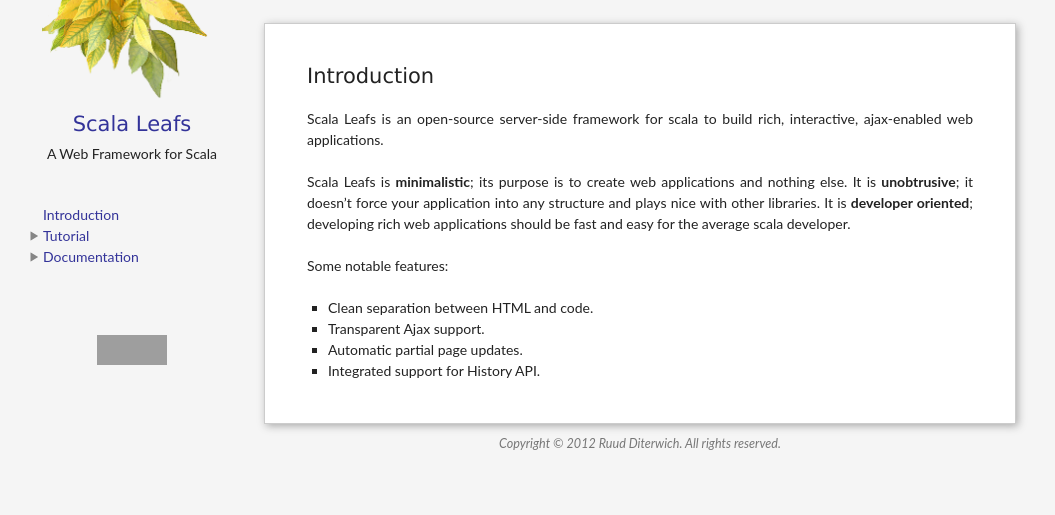
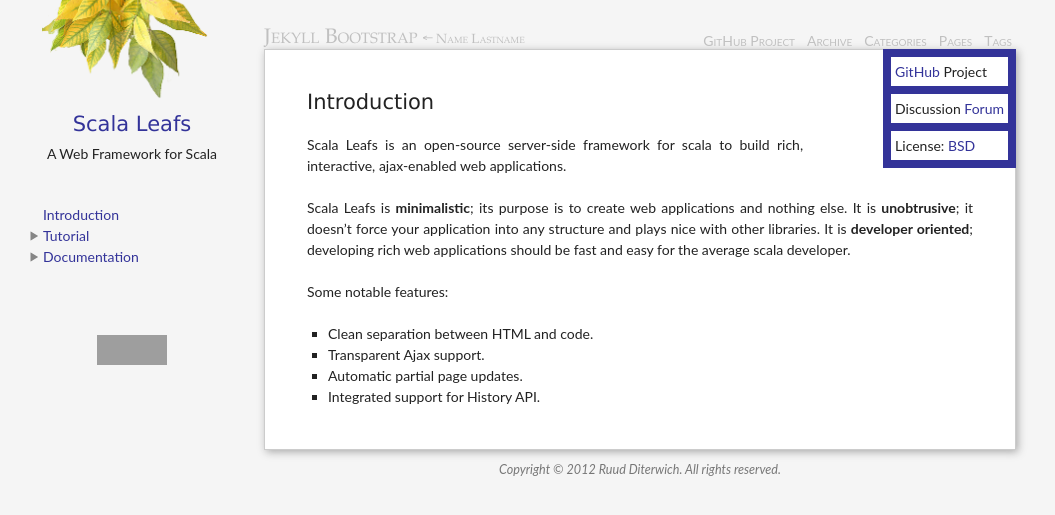
Before and after one commit to scalastuff/scalaleafs, a Jekyll site: the page built from index.md, in a window 1280 px wide. Shown: the top 515 px of the page, without its empty margins (0-1055 px from the left). Built offline with Jekyll 4.4.1, drawn with Linux system fonts in a browser that asks for light colours; grey boxes are pictures that could not be loaded.

Commit message:
Updated _layouts/default.html

```diff
--- a/_layouts/default.html
+++ b/_layouts/default.html
@@ -58,6 +58,27 @@
       </td>
 
                 <td style="vertical-align: top">
+
+                  <div id="header">
+    <h1>
+    	<a href="/preview/mark-reid" title="Jekyll Bootstrap">Jekyll Bootstrap</a>
+    	<span class="byline">← <a href="/preview/mark-reid">Name Lastname</a></span>
+    </h1>
+    <ul class="nav">
+      <li><a class="home" href="https://github.com/scalastuff/scalaleafs">GitHub Project</a></li>
+    	<li><a href="/preview/mark-reid/archive.html">Archive</a></li>
+    	<li><a href="/preview/mark-reid/categories.html">Categories</a></li>
+    	<li><a href="/preview/mark-reid/pages.html">Pages</a></li>
+    	<li><a href="/preview/mark-reid/tags.html">Tags</a></li>
+    </ul>
+  </div>
+
+                  <div style="float:right; margin-left: 80px; margin-bottom: 20px; background-color: #339">
+<div style="margin: 8px; padding: 4px; background-color: white;"><a href="https://github.com/scalastuff/scalaleafs">GitHub</a> Project</div>
+<div style="margin: 8px; padding: 4px; background-color: white;">Discussion <a href="https://groups.google.com/forum/#!forum/scalaleafs">Forum</a></div>
+<div style="margin: 8px; padding: 4px; background-color: white;">License: <a href="https://github.com/scalastuff/scalaleafs/blob/master/LICENSE.TXT">BSD</a></div>
+</div>
+
         <div id="page">
         <h1>{{ page.title }}</h1>
           {{ content }}
```
